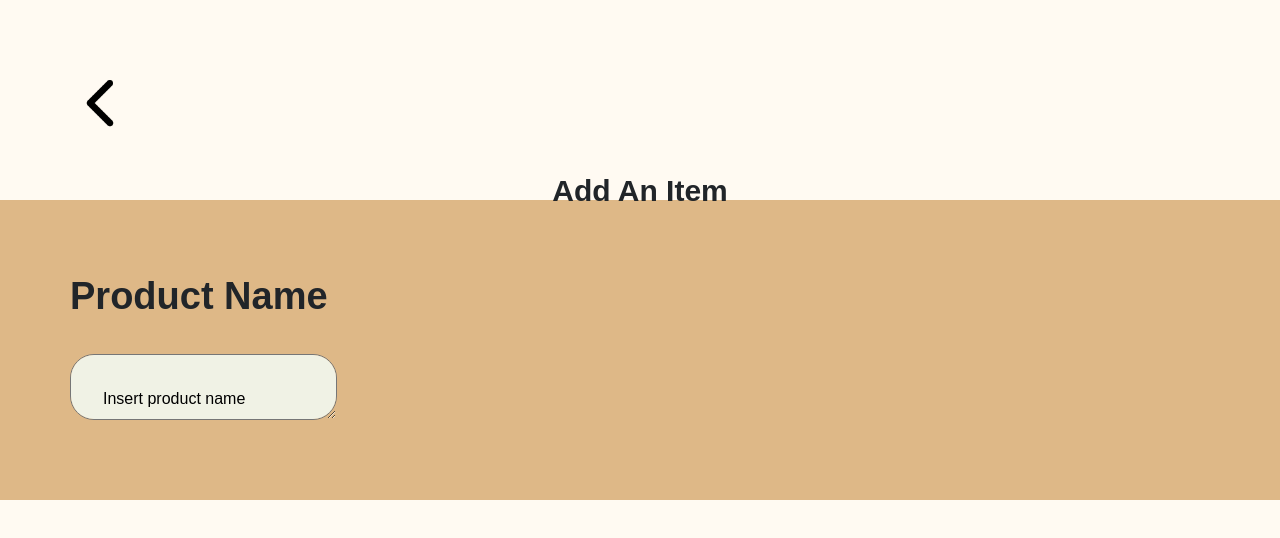
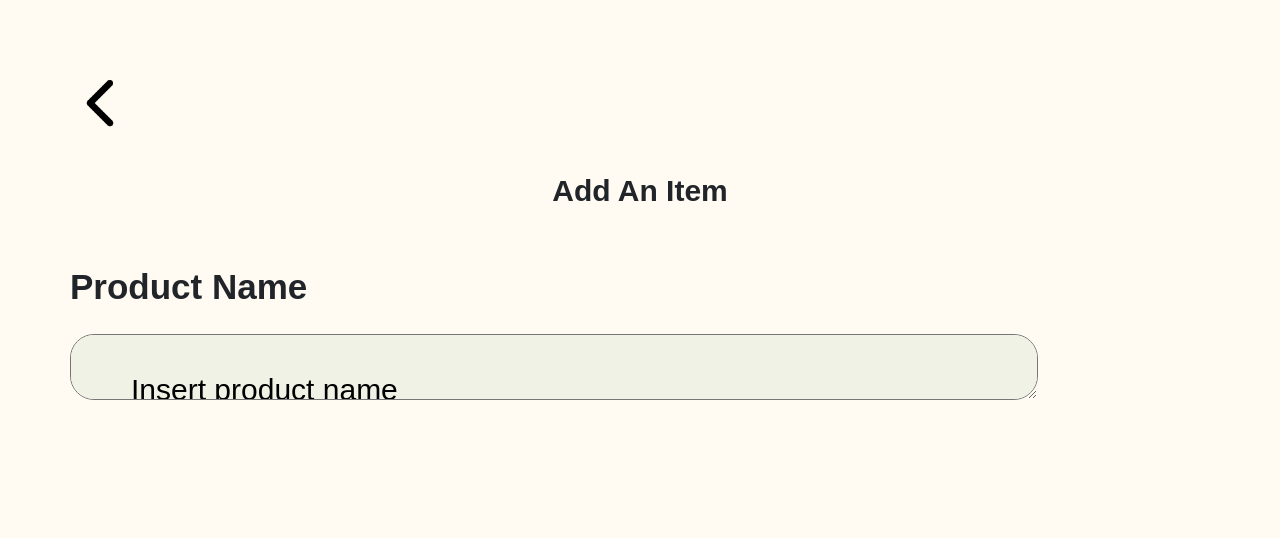
Before and after one commit to tracyye029/cs-160-finalproject, a website: page public/add_avocado.html in a window 1280 px wide. Drawn offline with nearby package versions, Linux system fonts and the light colour scheme.

Commit message:
adjust font size

```diff
--- a/public/add_avocado.html
+++ b/public/add_avocado.html
@@ -47,7 +47,7 @@
       padding-top:180px;
       text-align: center;
       font-size:30px;
-      font-weight:900;
+      font-weight:700;
     }
     .product-name-section {
       width:100%;
@@ -60,10 +60,9 @@
       justify-content: space-evenly;
       align-items: flex-start;
       padding-left:70px;
-      background-color: burlywood;
     }
     .product-name {
-      font-size:38px;
+      font-size:35px;
       font-weight:900;
       text-align:left;
     }
@@ -71,12 +70,15 @@
       border-radius: 1.5rem;
       background: #F0F2E5;
       height: 5vh;
+      width:80%;
       display: flex;
       justify-content: flex-start;
       align-items: flex-start;
       padding: 2rem 2em 2rem 2em;
       flex: 0 0 auto;
       margin-bottom: 2em;
+      font-size:30px;
+      font-weight:ligher;
     }
     </style>
   </head>
```
